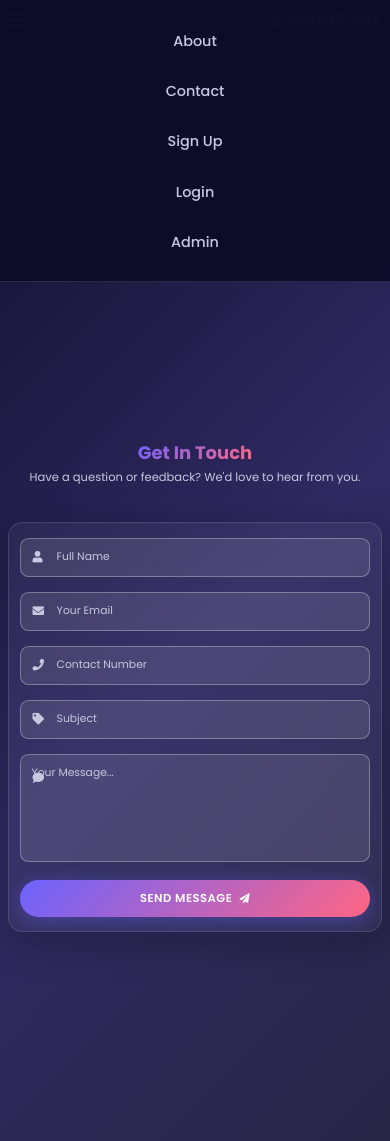
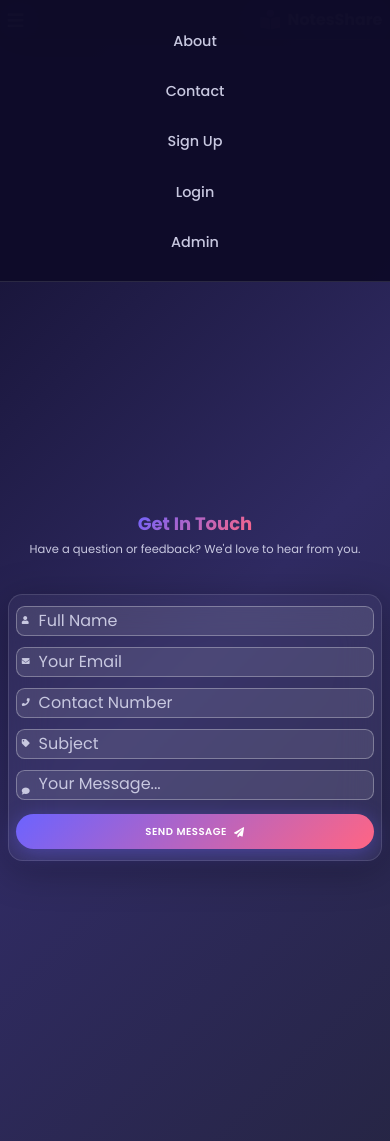
Before and after one commit to Sanketsd555/sanketp1, a Django app: page /contact/ in a window 390 px wide. Shown: the top 1141 px of the page. Run offline with Django 5.2, Linux system fonts and the light colour scheme.

Commit message:
Fix mobile form usability: 16px input font-size (iOS zoom), reduce input padding, smaller form padding on small screens, fix contact type=number->tel

```diff
--- a/notes/static/css/style.css
+++ b/notes/static/css/style.css
@@ -784,6 +784,8 @@ select.box:valid {
 @media (max-width: 768px) {
     html { font-size: 55%; }
 
+    body { overflow-x: hidden; }
+
     header { padding: 1.5rem 4%; }
 
     header #menu { display: block; }
@@ -875,6 +877,39 @@ select.box:valid {
         flex-direction: column;
         align-items: center;
     }
+
+    .userlog .row form .box,
+    .signup .row form .box,
+    .contact .row form .box,
+    .adminlog .row form .box {
+        height: 4.8rem;
+        padding: 0 1.2rem 0 4rem;
+        font-size: 16px;
+    }
+
+    .userlog .row form .input-group .input-icon,
+    .signup .row form .input-group .input-icon,
+    .contact .row form .input-group .input-icon,
+    .adminlog .row form .input-group .input-icon {
+        left: 1.2rem;
+        font-size: 1.4rem;
+    }
+
+    .userlog .row form,
+    .signup .row form,
+    .contact .row form,
+    .adminlog .row form {
+        gap: 1.5rem;
+    }
+
+    .userlog .row form .btn,
+    .signup .row form .btn,
+    .contact .row form .btn,
+    .adminlog .row form .btn {
+        height: 4.8rem;
+        font-size: 1.4rem;
+        padding: 1rem 2rem;
+    }
 }
 
 @media (max-width: 500px) {
@@ -917,24 +952,65 @@ select.box:valid {
     .cta-section h2 { font-size: 2.5rem; }
 
     .how-it-works .steps { grid-template-columns: 1fr; }
-}
-
-@media (max-width: 400px) {
-    html { font-size: 45%; }
-
-    header { padding: 1rem 2%; }
-
-    section { padding: 1rem 2%; padding-top: 6rem; }
-
-    .home h1 { font-size: 2.4rem; }
-
-    .btn { padding: 0.8rem 2rem; font-size: 1.2rem; }
 
     .userlog .row form,
     .signup .row form,
     .contact .row form,
     .adminlog .row form {
         padding: 2rem 1.5rem;
+    }
+
+    .userlog .row form .box,
+    .signup .row form .box,
+    .contact .row form .box,
+    .adminlog .row form .box {
+        height: 4.4rem;
+        padding: 0 1rem 0 3.5rem;
+        font-size: 16px;
+    }
+
+    .userlog .row form .input-group .input-icon,
+    .signup .row form .input-group .input-icon,
+    .contact .row form .input-group .input-icon,
+    .adminlog .row form .input-group .input-icon {
+        left: 1rem;
+        font-size: 1.2rem;
+    }
+}
+
+@media (max-width: 400px) {
+    html { font-size: 45%; }
+
+    header { padding: 1rem 2%; }
+
+    section { padding: 1rem 2%; padding-top: 6rem; }
+
+    .home h1 { font-size: 2.4rem; }
+
+    .btn { padding: 0.8rem 2rem; font-size: 1.2rem; }
+
+    .userlog .row form,
+    .signup .row form,
+    .contact .row form,
+    .adminlog .row form {
+        padding: 1.5rem 1rem;
+    }
+
+    .userlog .row form .box,
+    .signup .row form .box,
+    .contact .row form .box,
+    .adminlog .row form .box {
+        height: 4.2rem;
+        padding: 0 0.8rem 0 3rem;
+        font-size: 16px;
+    }
+
+    .userlog .row form .input-group .input-icon,
+    .signup .row form .input-group .input-icon,
+    .contact .row form .input-group .input-icon,
+    .adminlog .row form .input-group .input-icon {
+        left: 0.8rem;
+        font-size: 1.1rem;
     }
 }
 
--- a/notes/templates/signup.html
+++ b/notes/templates/signup.html
@@ -35,7 +35,7 @@
 
         <div class="input-group">
             <i class="fas fa-phone input-icon"></i>
-            <input type="number" placeholder="Contact Number" class="box" name="contact" required>
+            <input type="tel" placeholder="Contact Number" class="box" name="contact" required>
         </div>
 
         <div class="input-group">
```
Also changed, not shown: notes/static/css/mystyle.css (+7 -3 lines).
